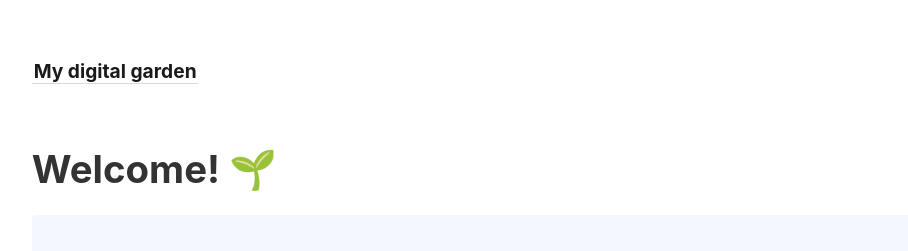
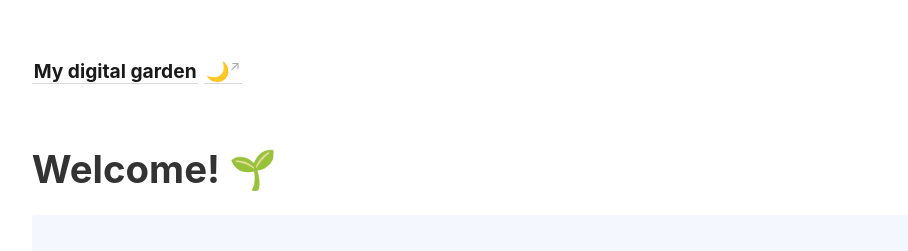
Before and after one commit to Sholanki/digital_garden_dark_mode_attempt, a Jekyll site: the page built from _pages/index.md, in a window 1280 px wide. Shown: the top 251 px of the page, without its empty margins (45-953 px from the left). Built offline with Jekyll 4.4.1, drawn with Linux system fonts in a browser that asks for light colours.

Commit message:
Update nav.html

```diff
--- a/_includes/nav.html
+++ b/_includes/nav.html
@@ -1,3 +1,4 @@
 <div>
     <a class="internal-link" href="{{ site.baseurl }}/"><b>{{ site.title }}</b></a>
+     <a id="color-switcher" onclick="toggleTheme()">🌙</a>
 </div>
```
